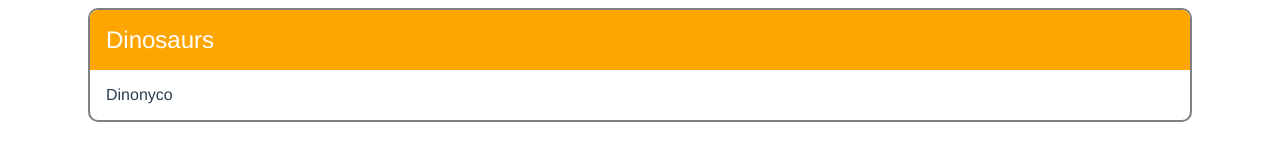
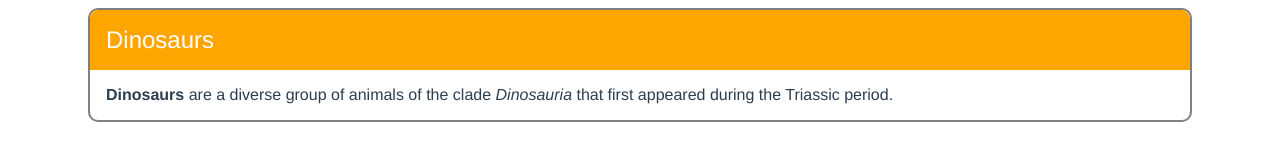
Before and after one commit to Juraci/dinosaurs-vue, a Vue app: page / in a window 1280 px wide. Shown: the part 336-496 px from the top of the page. Built offline with nearby package versions, Linux system fonts and the light colour scheme.

Commit message:
using v-html to set content

```diff
--- a/src/components/Card.vue
+++ b/src/components/Card.vue
@@ -1,9 +1,7 @@
 <template>
   <div class="card">
     <header>{{ title }}</header>
-    <div class="content">
-      {{ content }}
-    </div>
+    <div class="content" v-html="content"></div>
   </div>
 </template>
 
@@ -13,7 +11,7 @@
     data: function() {
       return {
         title: 'Dinosaurs',
-        content: "Dinonyco",
+        content: "<strong>Dinosaurs</strong> are a diverse group of animals of the clade <em>Dinosauria</em> that first appeared during the Triassic period.",
       };
     },
   }
```
